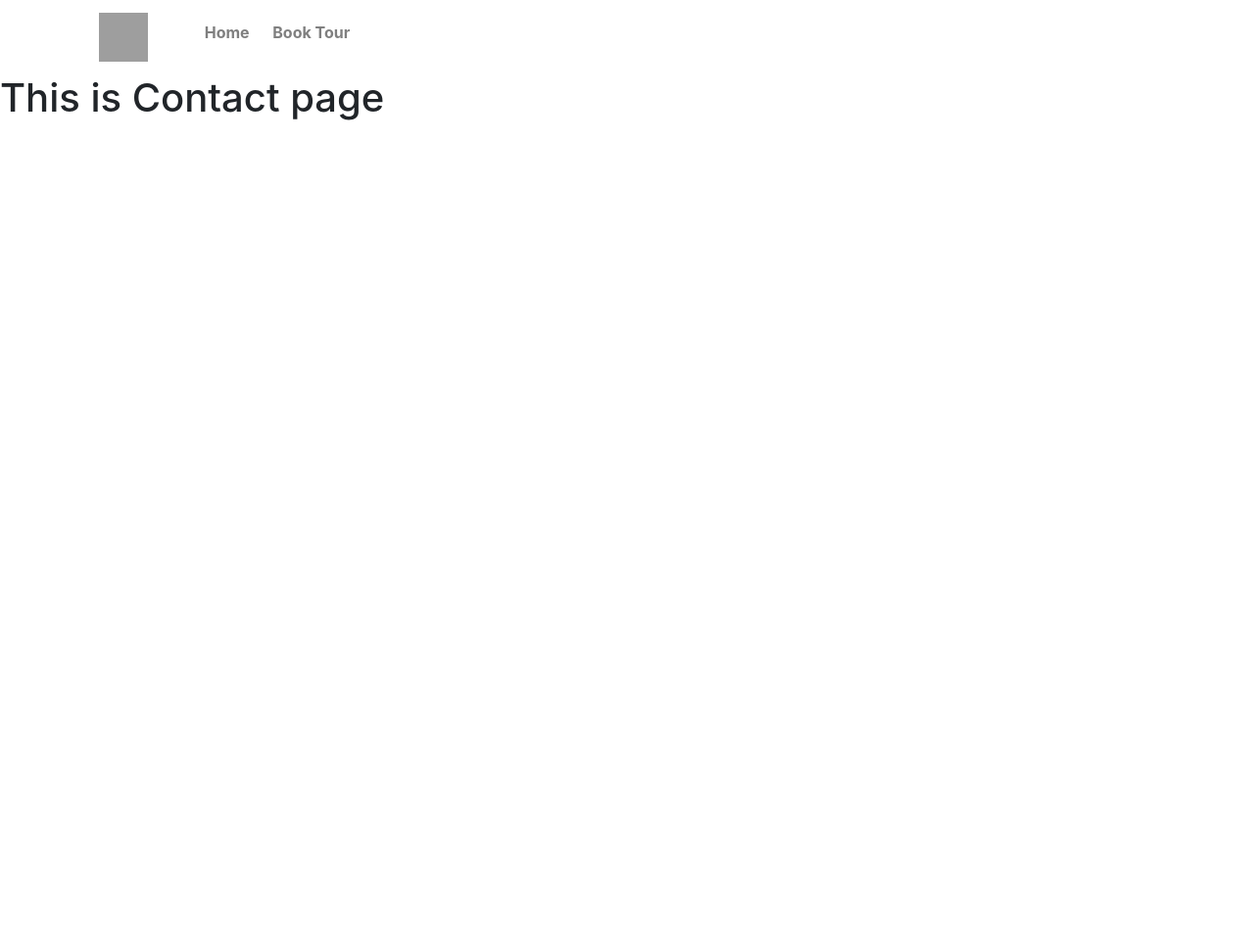
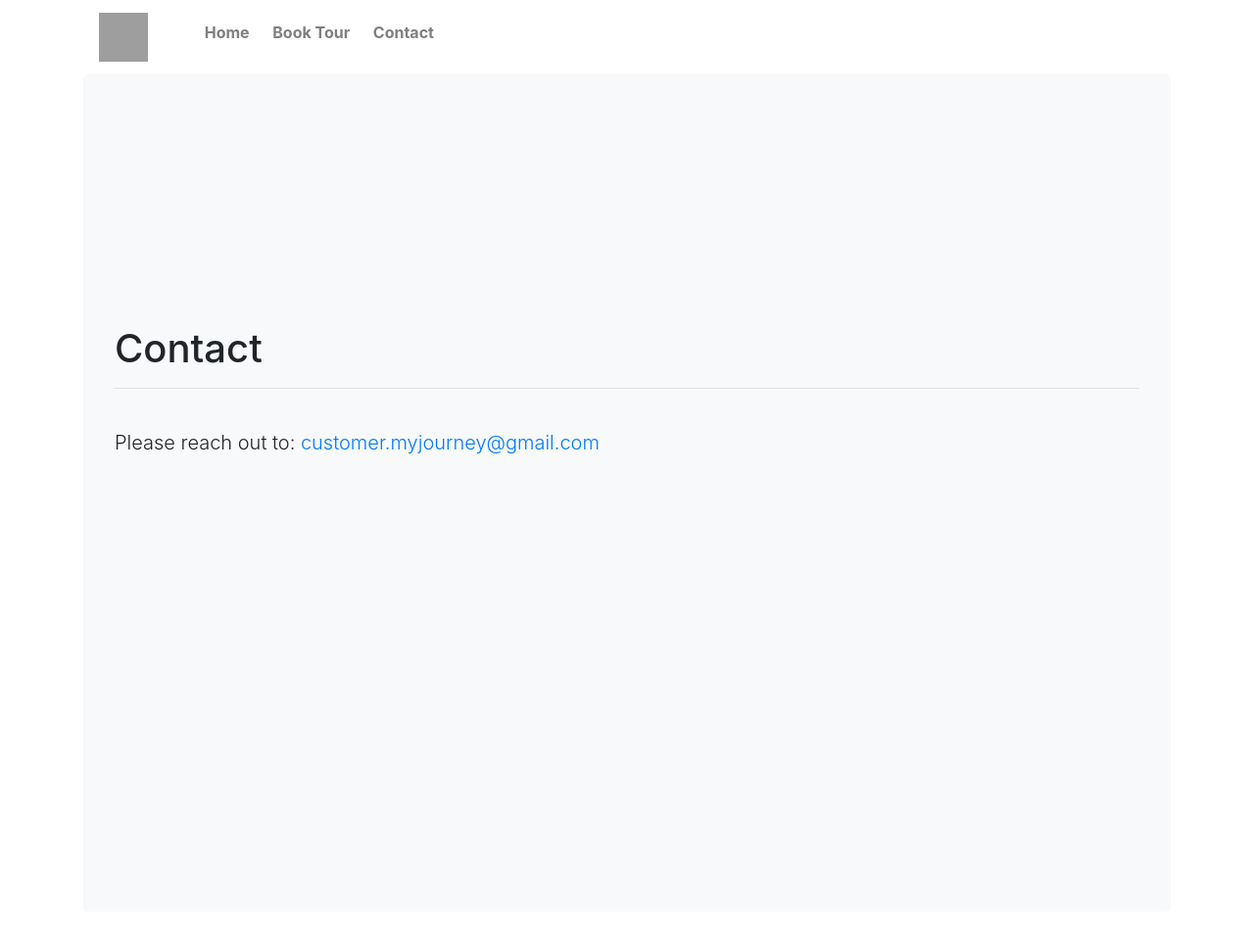
Before and after one commit to cj-yourjourney/testing, a Django app: page /contact/ in a window 1280 px wide. Shown: the whole page at 98% size. Before the commit the page ends 123 px from the top, so only its background shows below. Run offline with Django 3.2, Linux system fonts and the light colour scheme; some libraries are stand-ins or nearby versions; grey boxes are pictures that could not be loaded.

Commit message:
add contact page

```diff
--- a/templates/landing_pages/contact.html
+++ b/templates/landing_pages/contact.html
@@ -2,6 +2,17 @@
 
 
 {% block content %}
-<h1>This is Contact page</h1>
+<div class="container">
+    <div class="jumbotron bg-light">
+    <br><br><br><br><br><br><br><br>
+
+  <h1>Contact</h1>
+  <hr>
+  <br>
+    <p class="lead">Please reach out to: <a href="mailto:customer.myjourney@gmail.com">customer.myjourney@gmail.com</a>
+</p>
+    <br> <br><br><br><br><br><br><br><br><br><br><br><br><br><br><br>
+</div>
+</div>
 
 {% endblock %}
--- a/templates/navbar.html
+++ b/templates/navbar.html
@@ -7,6 +7,8 @@
     <div class="navbar-nav">
       <a class="nav-item nav-link " href="{% url 'landing_pages:home-page'%}"> <p class="h6 font-weight-bold">Home &nbsp; </p></span></a>
       <a class="nav-item nav-link" href="{% url 'landing_pages:golden-gate-bridge'%}"><p class=" h6 font-weight-bold">Book Tour &nbsp; </p></a>
+      <a class="nav-item nav-link" href="{% url 'landing_pages:contact-page'%}"><p class=" h6 font-weight-bold">Contact &nbsp; </p></a>
+
     </div>
   </div>
 </nav>
```
